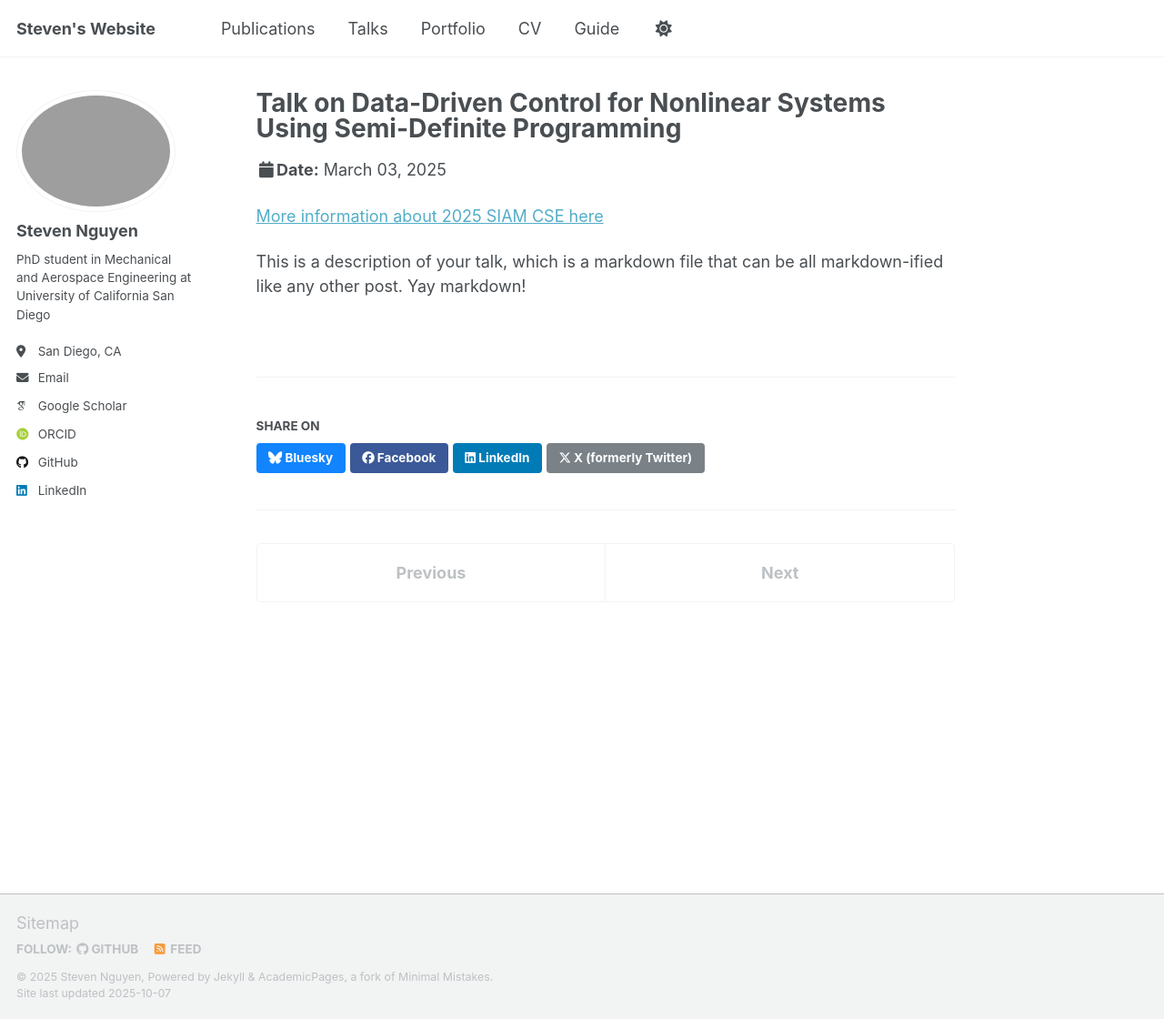
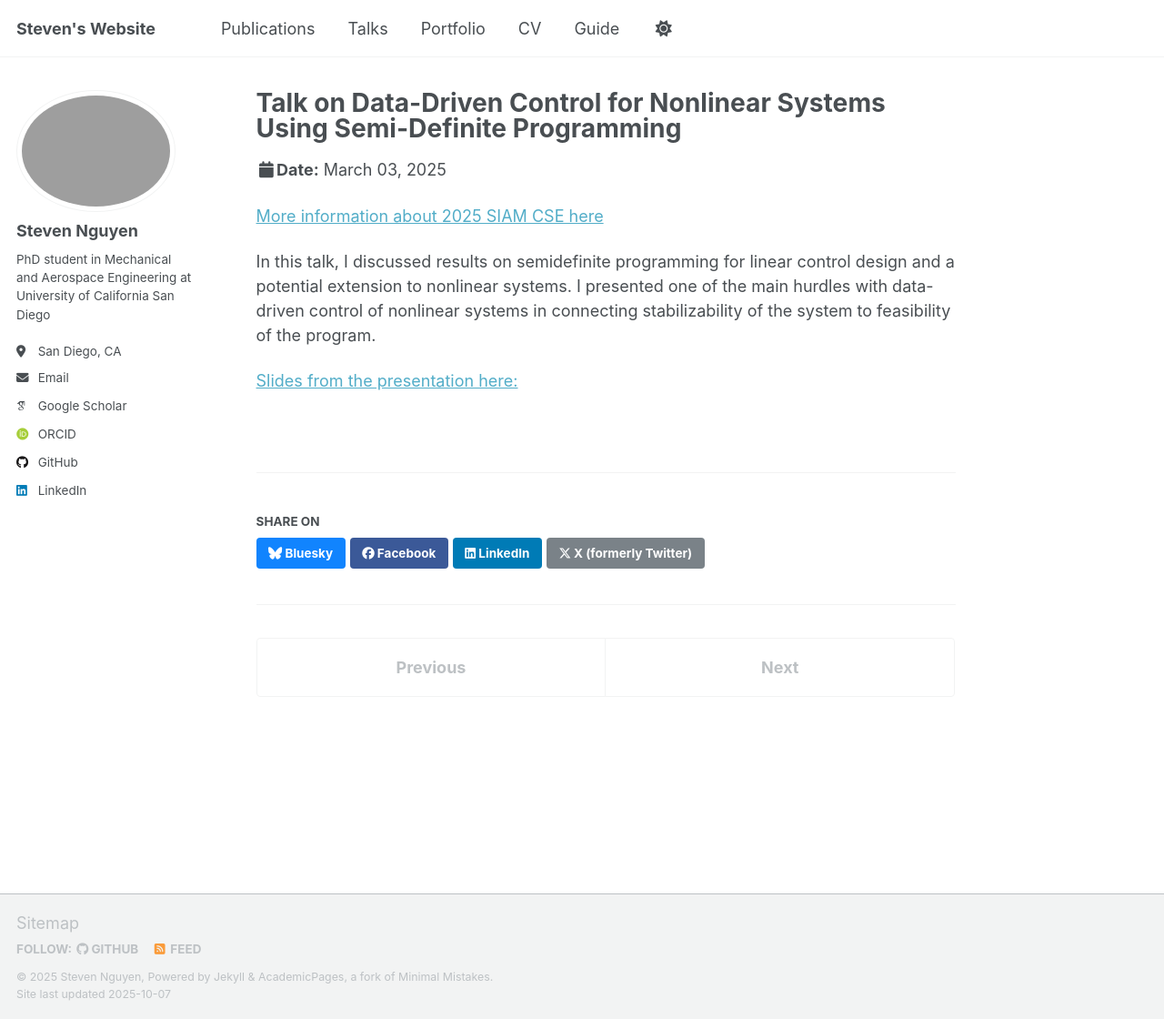
Before and after one commit to nguyensteven01/nguyensteven01.github.io, a Jekyll site: the page built from _talks/2025-SIAMCSE.md, in a window 1280 px wide and 1120 px high. Shown: the whole window at 91% size. Built offline with Jekyll 4.4.1, drawn with Linux system fonts in a browser that asks for light colours; some web fonts are replaced; a script that is not in the unit is left out.

Commit message:
added description to SIAM talk and a link to download the slides.

```diff
--- a/_talks/2025-SIAMCSE.md
+++ b/_talks/2025-SIAMCSE.md
@@ -10,4 +10,6 @@ location: "Fort Worth, TX, USA"
 
 [More information about 2025 SIAM CSE here](https://www.siam.org/conferences-events/past-event-archive/cse25/)
 
-This is a description of your talk, which is a markdown file that can be all markdown-ified like any other post. Yay markdown!
+In this talk, I discussed results on semidefinite programming for linear control design and a potential extension to nonlinear systems. I presented one of the main hurdles with data-driven control of nonlinear systems in connecting stabilizability of the system to feasibility of the program.
+
+[Slides from the presentation here:](/files/siam_cse_25_slides.pdf)
```
Also changed, not shown: 3 other files.
